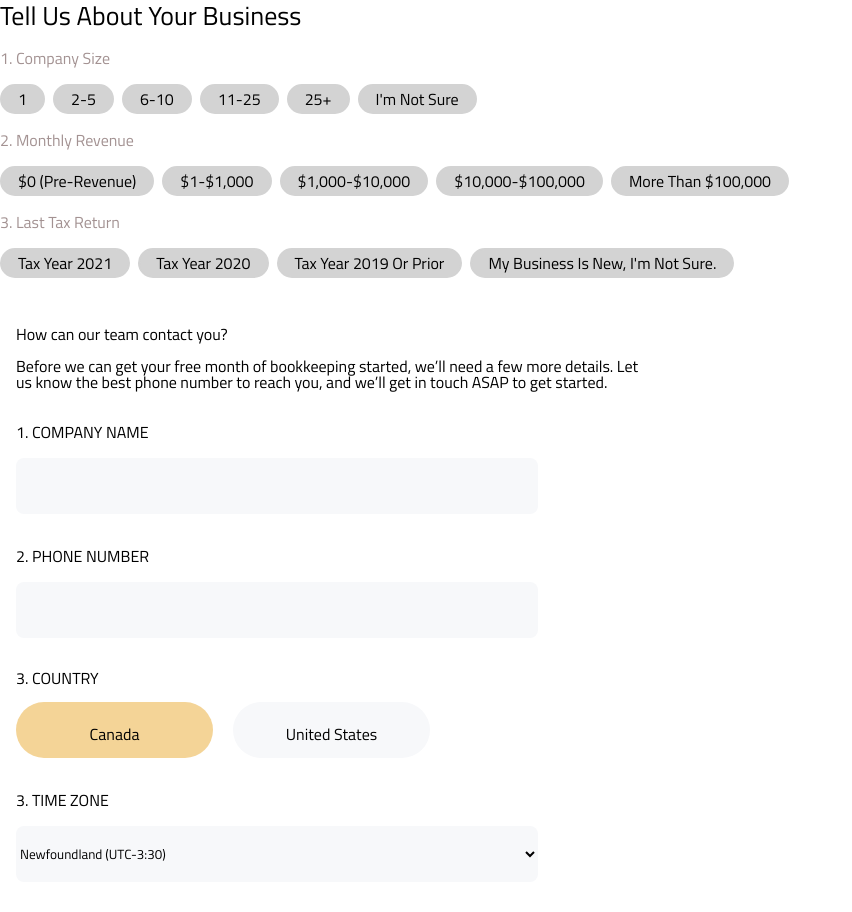
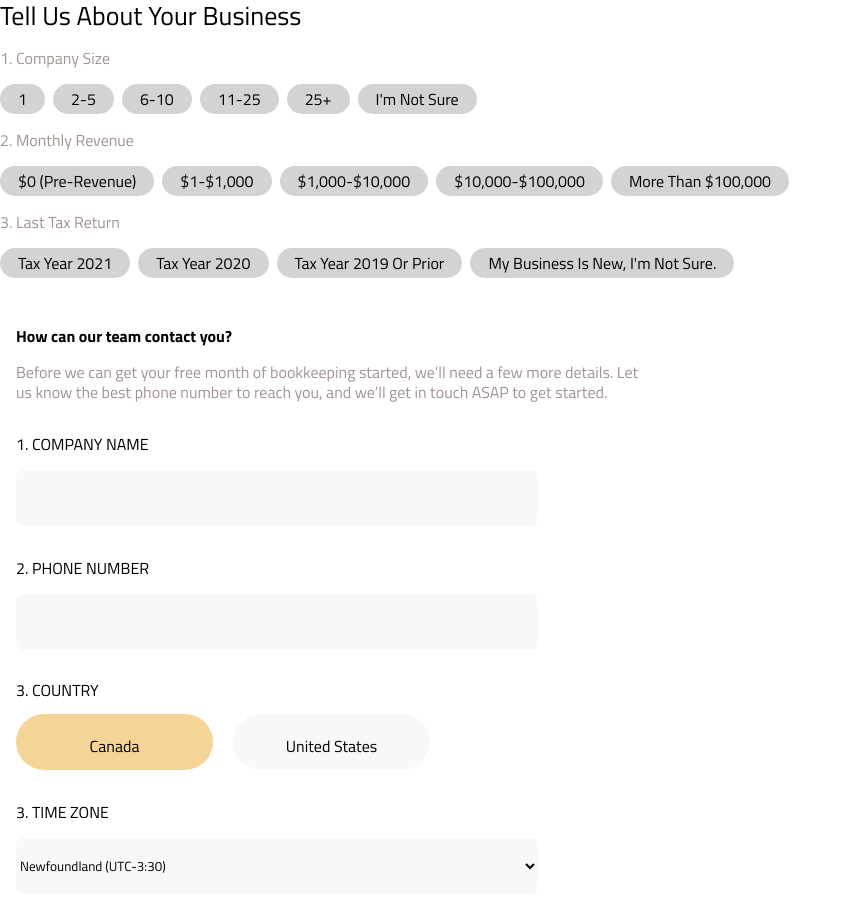
Before and after one commit to ash-river-jones/industryprojectclient, a React (Create React App) app: page /form in a window 1280 px wide. Shown: the top 912 px of the page, without its empty margins (0-852 px from the left). Built offline with nearby package versions, Linux system fonts and the light colour scheme; the HTML template or start-up script is replaced by a standard one.

Commit message:
sytling form

```diff
--- a/src/components/ContactInfo/ContactInfo.scss
+++ b/src/components/ContactInfo/ContactInfo.scss
@@ -15,11 +15,14 @@
         // padding-left: 1rem;
         padding-bottom: .5rem;
         padding-top: 2rem;
+        @include form-subheader;
+        font-weight: 700;
     }
 
     &__paragraph {
         padding-top: .5rem;
         width: 50%;
+        @include form-body;
     }
 
     &__form-label {
```
